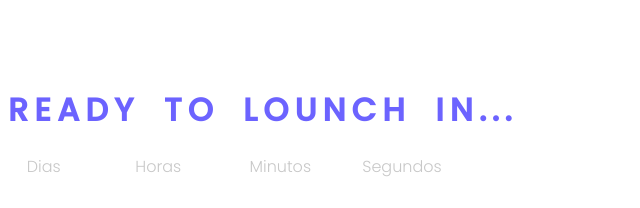
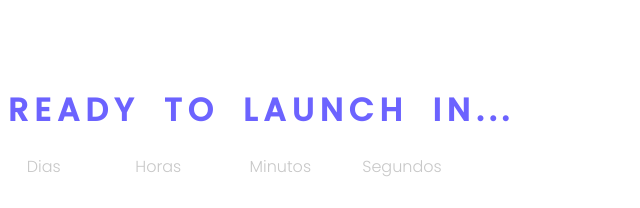
Before and after one commit to Guimpontes/Countdown-page, a plain HTML site: page index.html in a window 1280 px wide. Shown: the part 124-332 px from the top of the page, 82-722 px from the left. Drawn offline with Linux system fonts and the light colour scheme.

Commit message:
last-commit

```diff
--- a/index.html
+++ b/index.html
@@ -13,7 +13,7 @@
     <div class="container">
 
         <div class="titulo">
-            <h1>READY TO LOUNCH IN<span>...</span></h1>
+            <h1>READY TO LAUNCH IN<span>...</span></h1>
         </div>
 
         <div class="contador">
```
